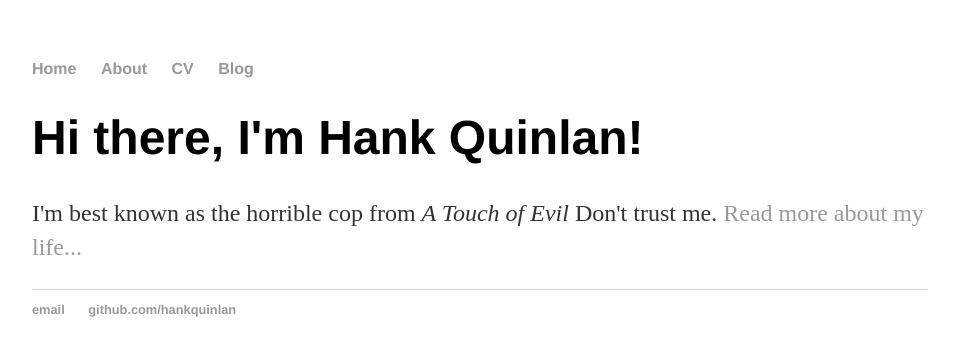
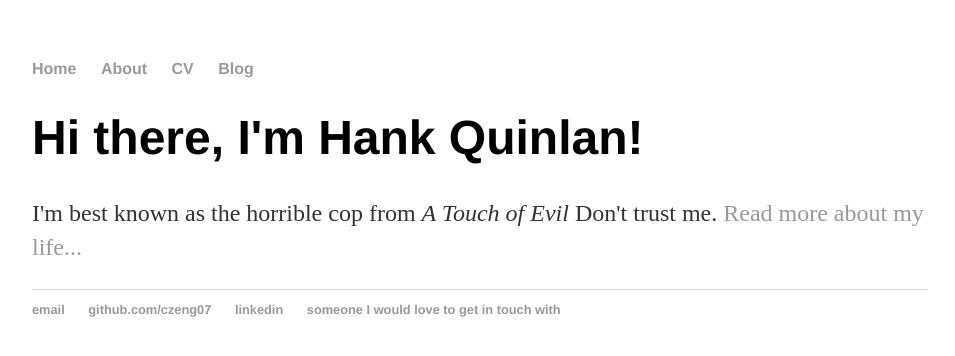
Before and after one commit to czeng07/czeng07.github.io, a Jekyll site: the page built from index.html, in a window 1280 px wide. Shown: the top 356 px of the page, without its empty margins (160-1115 px from the left). Built offline with Jekyll 4.4.1, drawn with Linux system fonts in a browser that asks for light colours.

Commit message:
Update default.html

```diff
--- a/_layouts/default.html
+++ b/_layouts/default.html
@@ -21,8 +21,10 @@
 			</div><!-- /.container -->
 			<footer>
 	    		<ul>
-	        		<li><a href="mailto:hankquinlanhub@gmail.com">email</a></li>
-	        		<li><a href="https://github.com/hankquinlan">github.com/hankquinlan</a></li>
+	        		<li><a href="mailto:czeng07@gmail.com">email</a></li>
+	        		<li><a href="https://github.com/czeng07">github.com/czeng07</a></li>
+				<li><a href="https://www.linkedin.com/in/caren-z-679293a5?trk=nav_responsive_tab_profile_pic">linkedin</a></li>
+				<li><a href="http://facebook.com/profile.php?=73322363">someone I would love to get in touch with</a></li>
 				</ul>
 			</footer>
 		</body>
```
